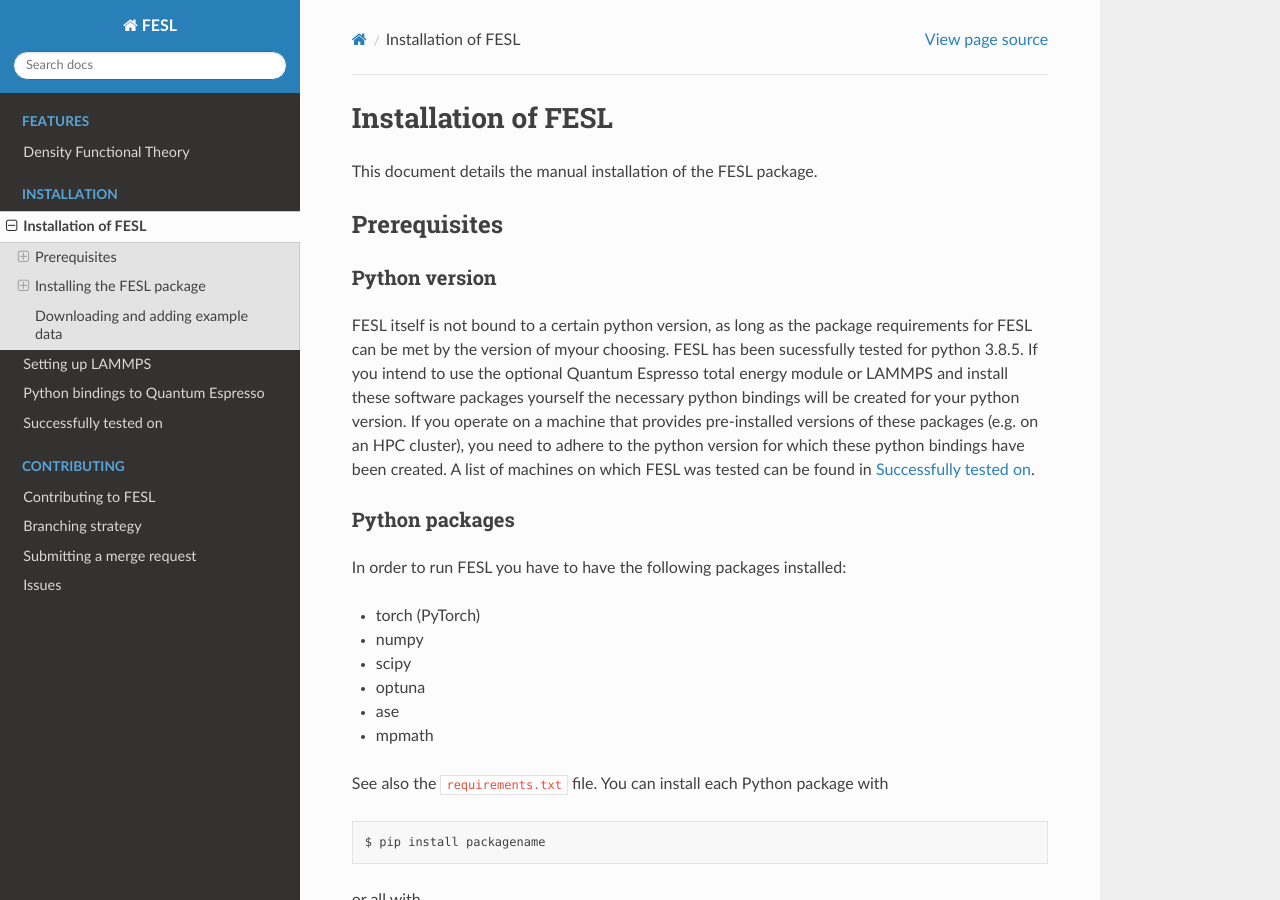
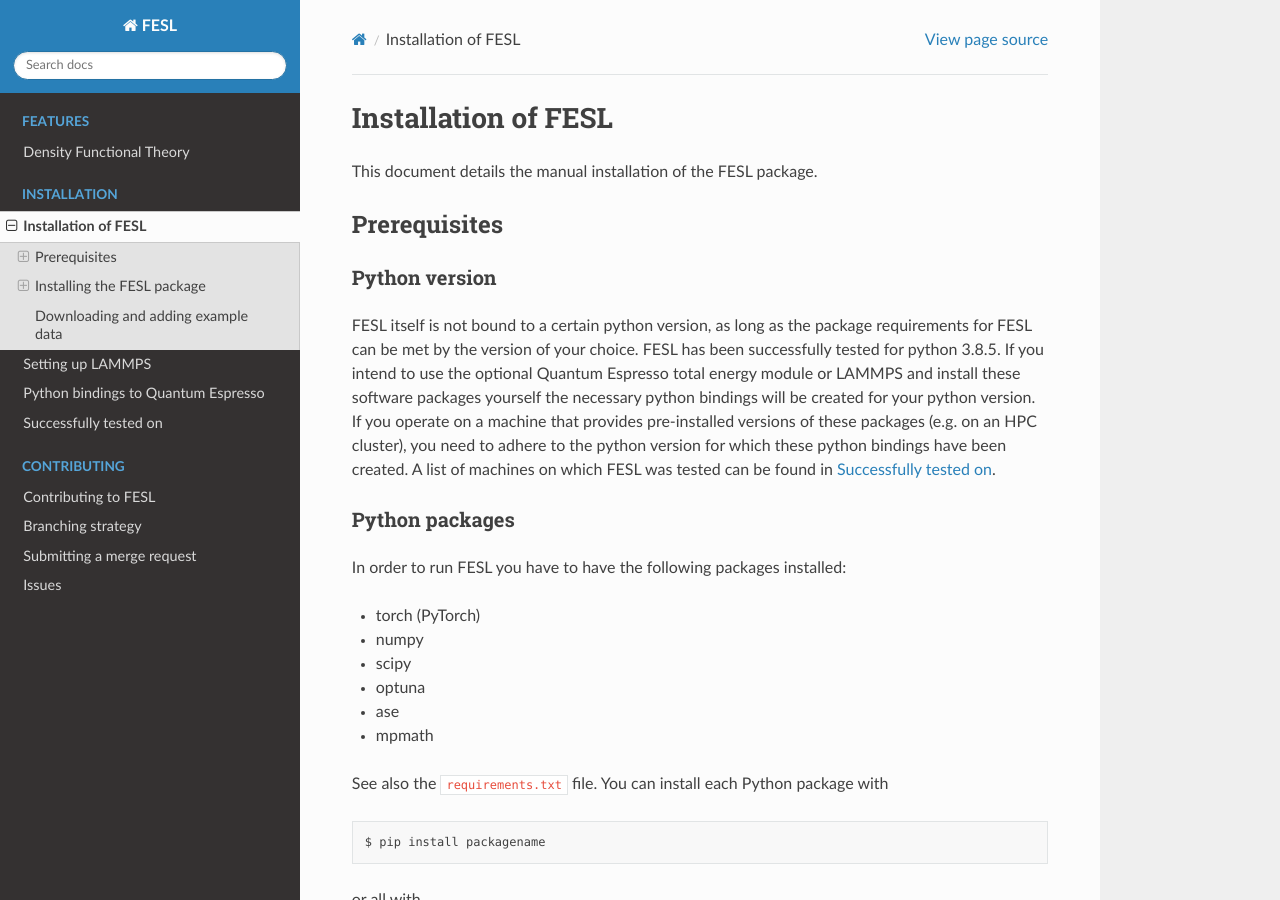
Before and after one commit to mala-project/mala, a Sphinx documentation site: the page built from docs/source/install/README.md, in a window 1280 px wide and 900 px high. Built offline with Sphinx 7.4.7 and the Read the Docs theme 2.0.0, drawn with Linux system fonts in a browser that asks for light colours; pages that are not in the unit, such as notebooks, are missing from menus.

Commit message:
Apply 1 suggestion(s) to 1 file(s)

```diff
--- a/docs/source/install/README.md
+++ b/docs/source/install/README.md
@@ -7,7 +7,7 @@ This document details the manual installation of the FESL package.
 ### Python version
 
 FESL itself is not bound to a certain python version, as long as the package requirements for FESL can be met by the
-version of myour choosing. FESL has been sucessfully tested for python 3.8.5.
+version of your choice. FESL has been successfully tested for python 3.8.5.
 If you intend to use the optional Quantum Espresso total energy module or LAMMPS and install these software packages
 yourself the necessary python bindings will be created for your python version. If you operate on a machine that
 provides pre-installed versions of these packages (e.g. on an HPC cluster), you need to adhere to the python version
```
